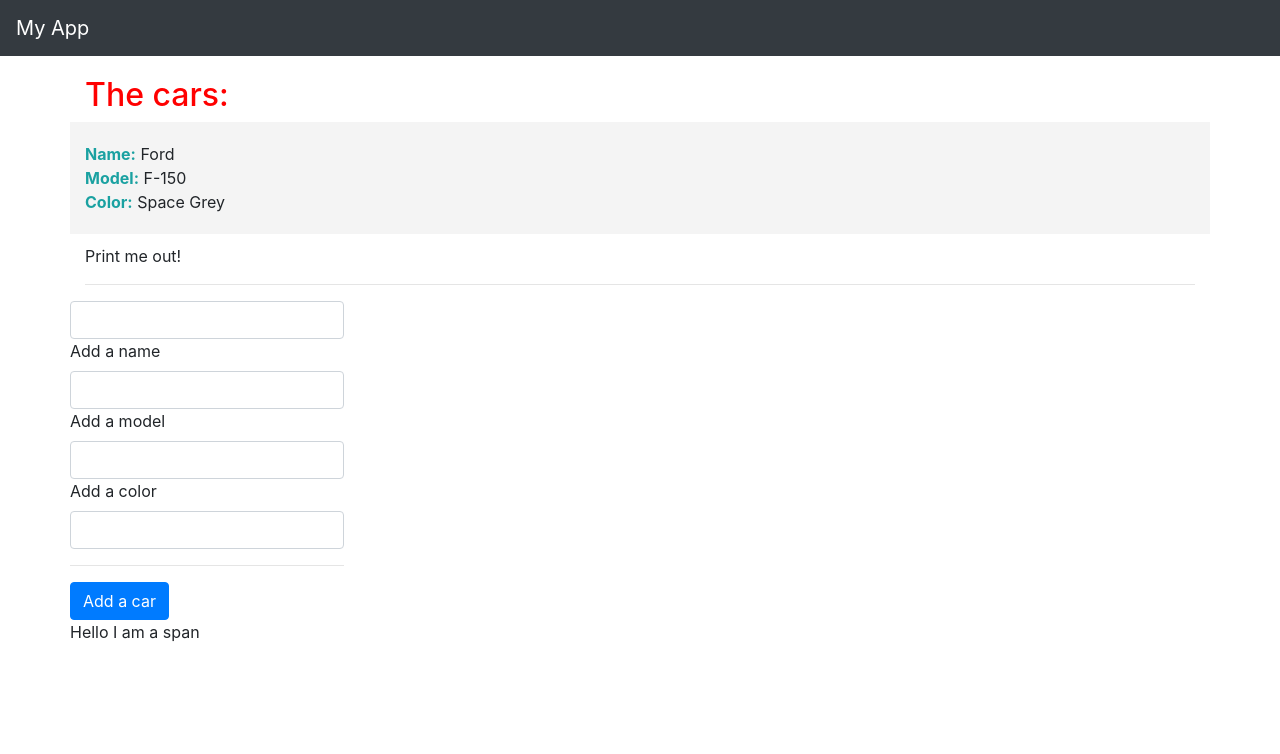
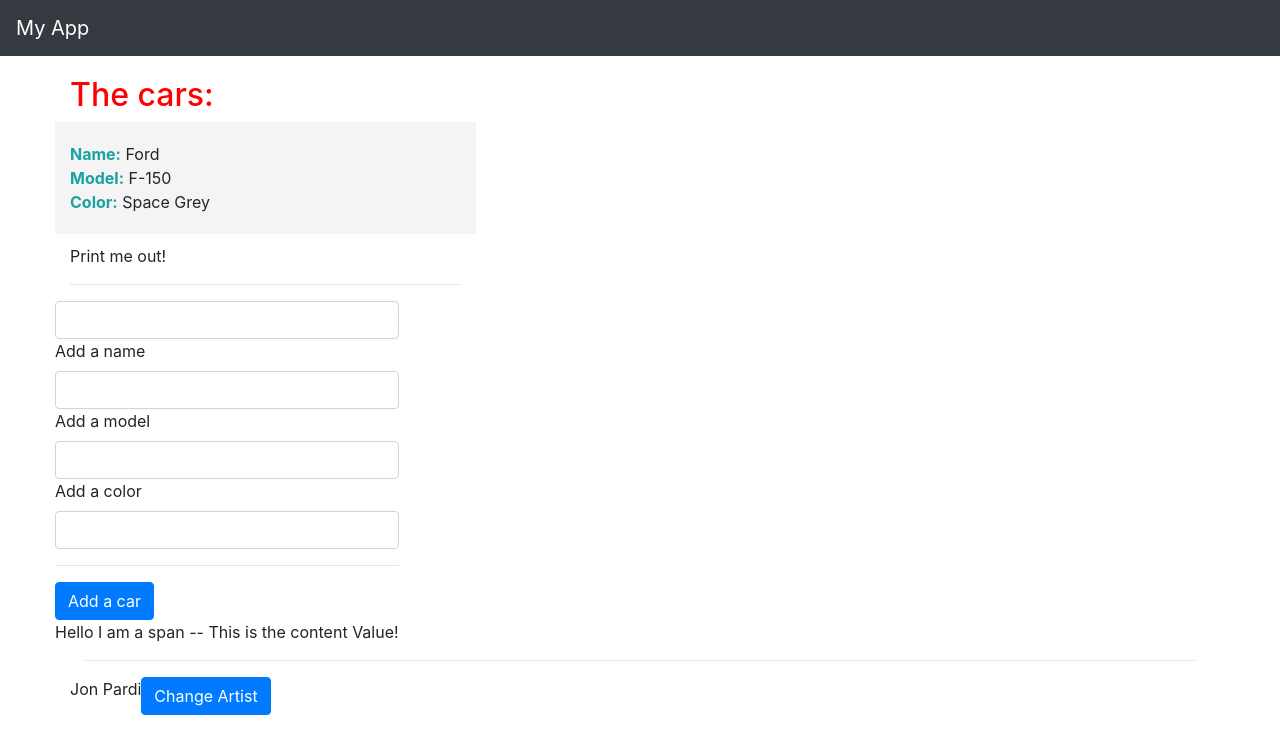
Before and after one commit to tbustama/car-angular, an Angular app: page / in a window 1280 px wide. Shown: the top 754 px of the page. Built offline with nearby package versions, Linux system fonts and the light colour scheme.

Commit message:
using lifecycle methods

```diff
--- a/src/app/app.component.html
+++ b/src/app/app.component.html
@@ -2,5 +2,17 @@
   <app-header></app-header>
 </header>
 <div class="container">
-  <app-cars></app-cars>
+  <div class="row">
+    <app-cars></app-cars>
+  </div>
+
+  <hr />
+  <div class="row">
+    <app-life [artist]="artist"></app-life>
+    <div class="col-xs-12">
+      <button class="btn btn-primary" (click)="changeArtist()">
+        Change Artist
+      </button>
+    </div>
+  </div>
 </div>
--- a/src/app/app.component.ts
+++ b/src/app/app.component.ts
@@ -3,8 +3,12 @@ import { Component } from '@angular/core';
 @Component({
   selector: 'app-root',
   templateUrl: './app.component.html',
-  styleUrls: ['./app.component.css']
+  styleUrls: ['./app.component.css'],
 })
 export class AppComponent {
-  title = 'car-practice';
+  title: string = 'car-practice';
+  artist: string = 'Jon Pardi';
+  changeArtist() {
+    this.artist = 'Riley Green';
+  }
 }
--- a/src/app/app.module.ts
+++ b/src/app/app.module.ts
@@ -7,6 +7,7 @@ import { CarsComponent } from './cars/cars.component';
 import { CarComponent } from './cars/car/car.component';
 import { HeaderComponent } from './header/header.component';
 import { AddComponent } from './cars/add/add.component';
+import { LifeComponent } from './life/life.component';
 
 @NgModule({
   declarations: [
@@ -15,6 +16,7 @@ import { AddComponent } from './cars/add/add.component';
     CarComponent,
     HeaderComponent,
     AddComponent,
+    LifeComponent,
   ],
   imports: [BrowserModule, FormsModule],
   providers: [],
--- a/src/app/cars/add/add.component.ts
+++ b/src/app/cars/add/add.component.ts
@@ -1,12 +1,23 @@
-import { Component, OnInit, EventEmitter, Output, Input } from '@angular/core';
+import {
+  Component,
+  OnInit,
+  EventEmitter,
+  Output,
+  Input,
+  ContentChild,
+  ElementRef,
+  AfterContentInit,
+} from '@angular/core';
 
 @Component({
   selector: 'app-add',
   templateUrl: './add.component.html',
   styleUrls: ['./add.component.css'],
 })
-export class AddComponent implements OnInit {
-  @Output() title = new EventEmitter<{ titles: string }>();
+export class AddComponent implements OnInit, AfterContentInit {
+  @ContentChild('contentApp', { static: true }) contentDiv: ElementRef;
+  @Output()
+  title = new EventEmitter<{ titles: string }>();
   @Output() carSubmitted = new EventEmitter<{
     name: string;
     model: string;
@@ -28,4 +39,8 @@ export class AddComponent implements OnInit {
   ngOnInit(): void {
     this.title.emit({ titles: 'This is the car title' });
   }
+
+  ngAfterContentInit(): void {
+    console.log(this.contentDiv.nativeElement);
+  }
 }
--- a/src/app/cars/cars.component.html
+++ b/src/app/cars/cars.component.html
@@ -8,8 +8,8 @@
     (title)="titleCatch($event)"
     (carSubmitted)="carWasSubmitted($event)"
   >
-    <div>
-      <span>Hello I am a span</span>
+    <div #contentApp>
+      <span>Hello I am a span -- {{ contentValue }}</span>
     </div>
   </app-add>
 </div>
--- a/src/app/cars/cars.component.ts
+++ b/src/app/cars/cars.component.ts
@@ -14,6 +14,7 @@ import {
   encapsulation: ViewEncapsulation.None,
 })
 export class CarsComponent implements OnInit, AfterViewInit {
+  contentValue: string = 'This is the content Value!';
   @ViewChild('anotherDiv', { static: true }) anotherDiv: ElementRef;
 
   @ViewChild('carComponent', { static: true }) carComponent: Component;
--- /dev/null
+++ b/src/app/life/life.component.html
@@ -0,0 +1,3 @@
+<div>
+  <p>{{ artist }}</p>
+</div>
--- /dev/null
+++ b/src/app/life/life.component.ts
@@ -0,0 +1,26 @@
+import {
+  Component,
+  OnInit,
+  OnChanges,
+  Input,
+  SimpleChanges,
+} from '@angular/core';
+
+@Component({
+  selector: 'app-life',
+  templateUrl: './life.component.html',
+  styleUrls: ['./life.component.css'],
+})
+export class LifeComponent implements OnInit, OnChanges {
+  @Input() artist: string;
+  constructor() {
+    console.log('Constructor !!!');
+  }
+  ngOnChanges(changes: SimpleChanges): void {
+    console.log('ng On changes', changes);
+  }
+
+  ngOnInit(): void {
+    console.log('NG on it');
+  }
+}
```
Also changed, not shown: src/app/life/life.component.css (added).
